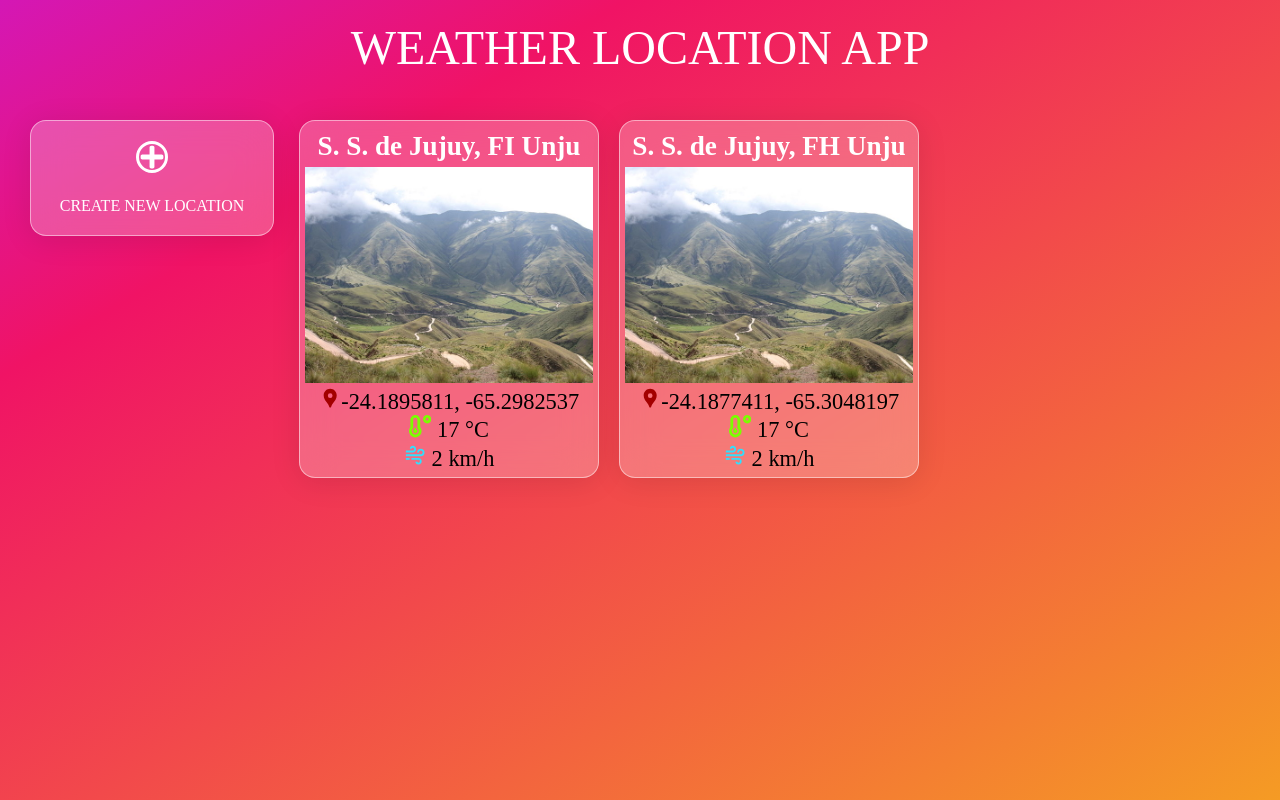
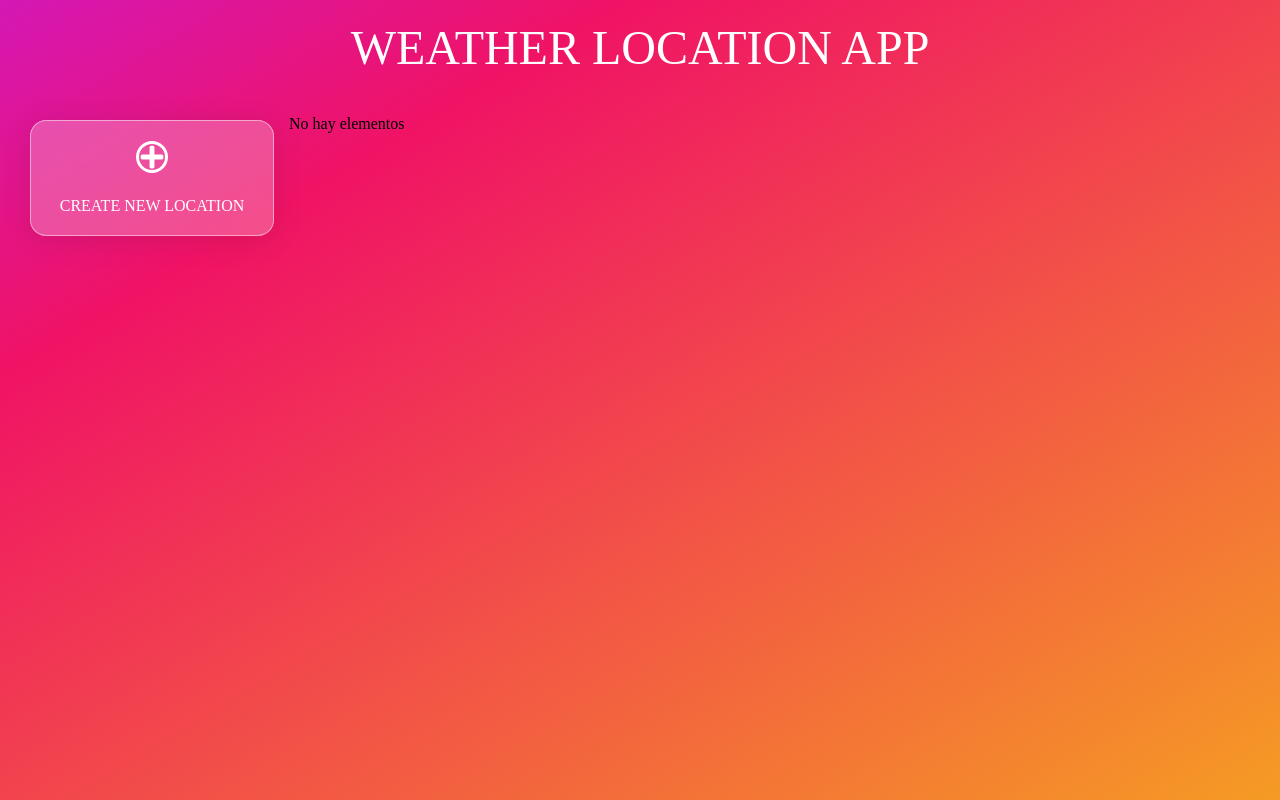
Before and after one commit to gus0117/pilis-mod3-alvarado-ordonez, a React (Create React App) app: page / in a window 1280 px wide. Built offline with nearby package versions, Linux system fonts and the light colour scheme.

Commit message:
Se agrego boton eliminar y guardado en localStorage

```diff
--- a/src/App.css
+++ b/src/App.css
@@ -1,5 +1,5 @@
 .App {
     height: 100vh;
     background: rgb(212,23,181);
-background: linear-gradient(149deg, rgba(212,23,181,1) 0%, rgba(240,19,101,1) 24%, rgba(245,155,36,1) 100%);
+    background: linear-gradient(149deg, rgba(212,23,181,1) 0%, rgba(240,19,101,1) 24%, rgba(245,155,36,1) 100%);
 }
--- a/src/App.js
+++ b/src/App.js
@@ -1,4 +1,4 @@
-import { useContext, useEffect } from 'react';
+import { useContext, useEffect, useState } from 'react';
 import { Route, Routes } from 'react-router-dom';
 import './App.css';
 import { LocationContext } from './context/LocationContext';
@@ -28,10 +28,9 @@ const list = [
 
 function App() {
   const { locationList, setLocationList } = useContext(LocationContext);
-
   //Se asigna la lista de prueba
   useEffect(()=>{
-    setLocationList(list);
+    setLocationList(locationList);
   },[])
 
   return (
--- a/src/components/Card/Card.css
+++ b/src/components/Card/Card.css
@@ -39,3 +39,19 @@
 .location-icon {
     color: rgb(163, 0, 0);
 }
+
+.button{
+    padding: 10px;
+    border-radius: 10px;
+    font-size: 20px;
+    border: none;
+    margin-top: 10px;
+    background-color: rgba(220, 20, 60, 0.427);
+    color: rgba(0, 0, 0, 0.547);
+}
+.button:hover{
+    cursor: pointer;
+    background-color: crimson;
+    color: white;
+    box-shadow: 5px 5px 5px rgba(220, 20, 60, 0.427);
+}
--- a/src/components/Card/Card.jsx
+++ b/src/components/Card/Card.jsx
@@ -3,18 +3,19 @@ import './Card.css';
 import paisaje from '../../assets/paisaje.jpg';
 import { FaTemperatureLow } from 'react-icons/fa';
 import { BiWind } from 'react-icons/bi';
-import { MdLocationPin } from 'react-icons/md';
-
-const Card = ({ location }) => {
+import { MdLocationPin,MdDelete } from 'react-icons/md';
+//Card recibe como parametro la funcion deleteCard (para borrar una tarjeta)
+const Card = ({ location ,deleteCard}) => {
   const { id, name, lat, lon, temperature, windspeed } = location;
 
   return (
     <div className="card">
       <h1 className="card-title">{name}</h1>
-      <img className="card-img" src={paisaje} alt="" srcset="" />
+      <img className="card-img" src={paisaje} alt="" srcSet="" />
       <p><MdLocationPin className='location-icon'/>{lat}, {lon}</p>
       <p><FaTemperatureLow className='temp-icon'/> {temperature} °C</p>
       <p><BiWind className='wind-icon'/> {windspeed} km/h</p>
+      <button className='button' onClick={()=>{deleteCard(id)}}><MdDelete/></button>
     </div>
   )
 }
--- a/src/components/Card/Cards.jsx
+++ b/src/components/Card/Cards.jsx
@@ -1,15 +1,25 @@
-import React from 'react'
+import React, { useContext, useEffect, useState } from 'react'
+import { LocationContext } from '../../context/LocationContext';
 import Card from './Card';
 import './Cards.css';
 
 const Cards = ({ locationList }) => {
+  const {setLocationList } = useContext(LocationContext);
+  const deleteCard = id =>{
+    localStorage.removeItem(id)
+    console.log(locationList);
+    console.log(locationList[id]);
+    locationList = locationList.filter(card=>card.id!==id)
+    console.log(locationList);
+    setLocationList(locationList)
+  }
 
   return (
     <div className='cards'>
       {
         locationList.length === 0
         ? <span>No hay elementos</span>
-        : locationList.map( (location) => (<Card key={location.id} location={location} />))
+        : locationList.map( (location) => (<Card key={location.id} location={location} deleteCard={deleteCard}/>))
       }
     </div>
   )
--- a/src/context/LocationContext.js
+++ b/src/context/LocationContext.js
@@ -1,4 +1,13 @@
 import { createContext, useState } from "react";
+//funcion obtener datos del local storage
+const getDataLocalStorage = () =>{
+  let array = []
+  for (let i = 0; i < localStorage.length; i++) {
+    let clave = localStorage.key(i)
+    array.push(JSON.parse(localStorage.getItem(clave)))
+  }
+  return array
+}
 
 export const LocationContext = createContext({
   locationList: [],
@@ -6,7 +15,7 @@ export const LocationContext = createContext({
 });
 
 export const LocationProvider = ({ children }) => {
-  const [locationList, setLocationList] = useState([]);
+  const [locationList, setLocationList] = useState(getDataLocalStorage);
   const value = { locationList, setLocationList };
 
   return (
--- a/src/routes/Location/CreateLocation.jsx
+++ b/src/routes/Location/CreateLocation.jsx
@@ -29,6 +29,9 @@ const CreateLocation = () => {
             .then(({ current_weather }) => {
                 let auxLocation = {...newLocation, temperature: current_weather.temperature, windspeed: current_weather.windspeed}
                 setLocationList([...locationList, auxLocation])
+                //Agregar datos al localStorage
+                localStorage.setItem(`${newLocation.id}`,JSON.stringify(auxLocation))
+                console.log(auxLocation)
                 //console.table(locationList);
                 navigate('/');
             })
@@ -58,7 +61,7 @@ const CreateLocation = () => {
                 />
                 <p>{errors.lon?.message}</p>
 
-                <button class='btn' type='submit'>Create new card</button>
+                <button className='btn' type='submit'>Create new card</button>
             </form>
         </div>
     </>
```
